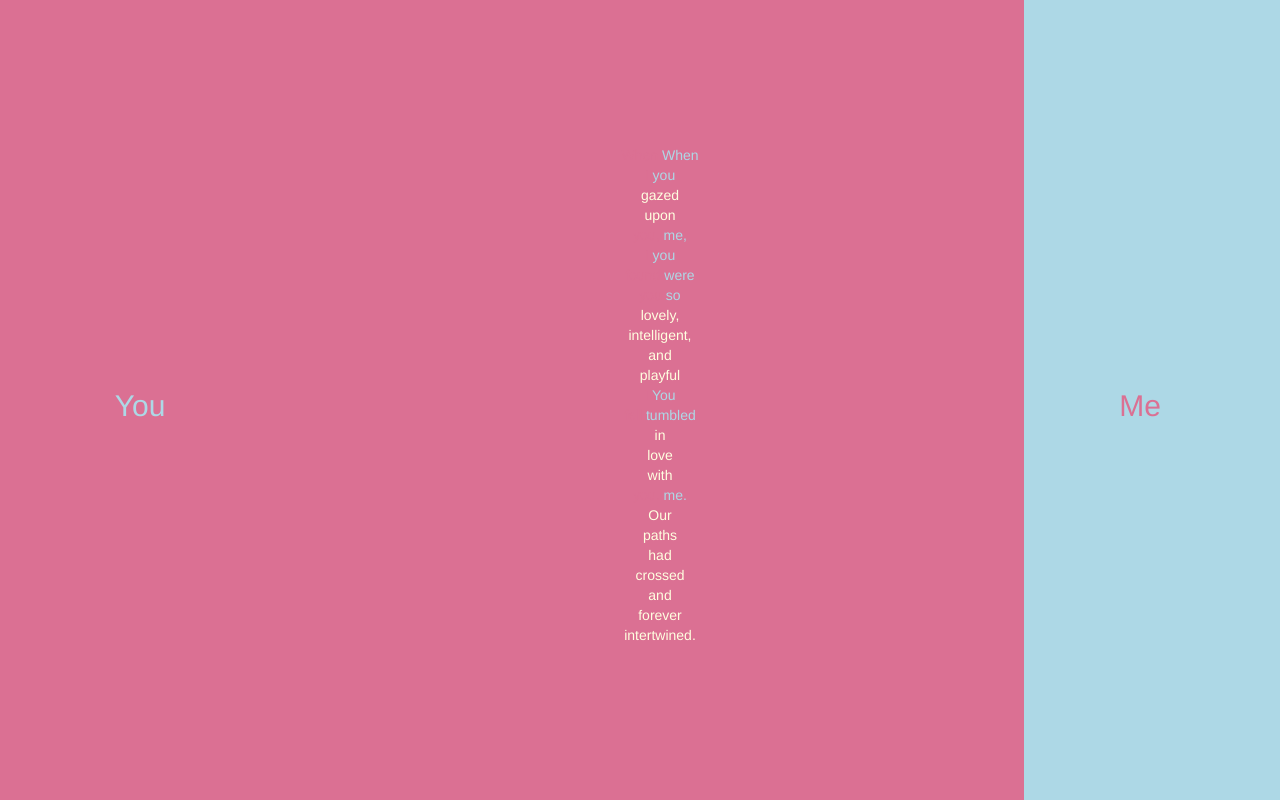
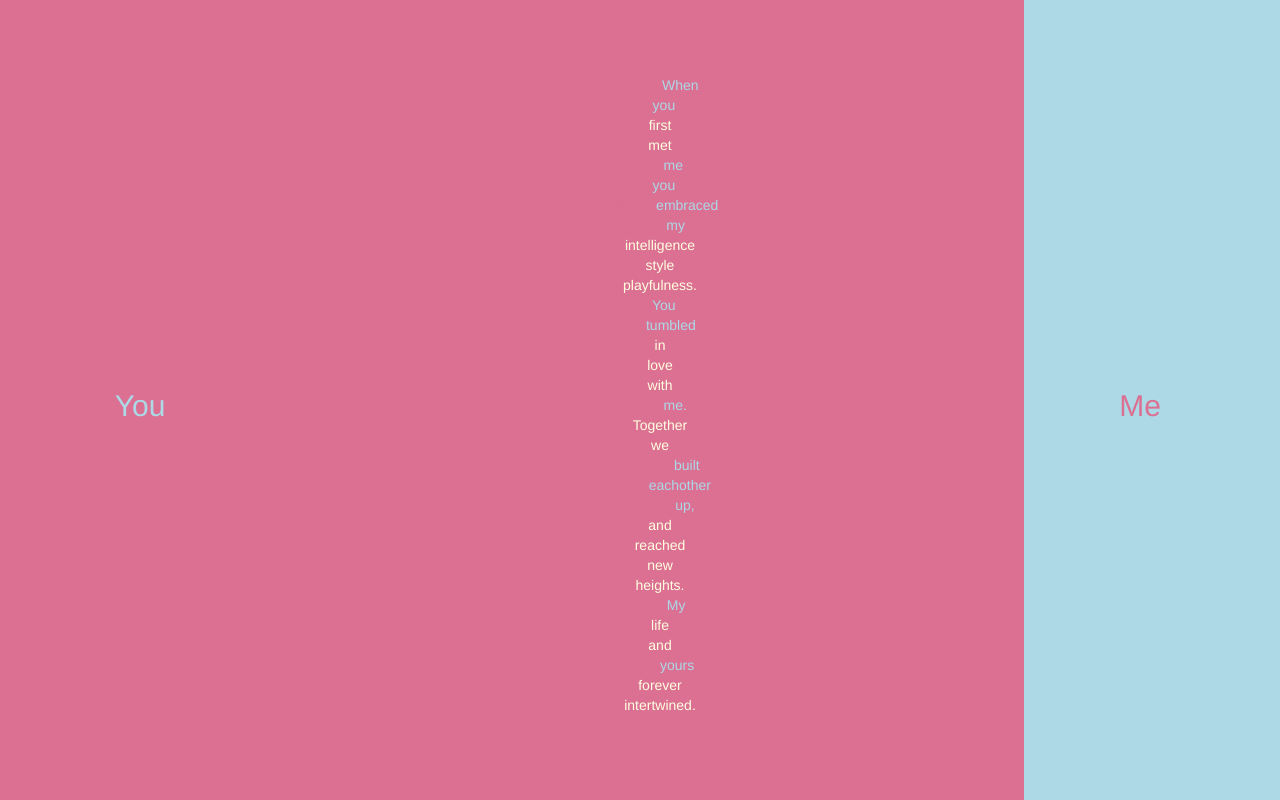
Before and after one commit to T-Nightingale/poem, a plain HTML site: page index.html in a window 1280 px wide. Drawn offline with nearby package versions, Linux system fonts and the light colour scheme.

Commit message:
Improving poem

```diff
--- a/index.html
+++ b/index.html
@@ -24,28 +24,27 @@
             <me>I</me>
             <you>you</you>
           </li>
-          <li><us>gazed</us></li>
-          <li><us>upon</us></li>
+          <li><us>first</us></li>
+          <li><us>met</us></li>
           <li>
-            <me>you,</me>
-            <you>me,</you>
+            <me>you</me>
+            <you>me</you>
           </li>
           <li>
             <me>I</me>
             <you>you</you>
           </li>
           <li>
-            <me>found</me>
-            <you>were</you>
+            <me>admired</me>
+            <you>embraced</you>
           </li>
           <li>
-            <me>you</me>
-            <you>so</you>
+            <me>your</me>
+            <you>my</you>
           </li>
-          <li><us>lovely,</us></li>
-          <li><us>intelligent,</us></li>
-          <li><us>and</us></li>
-          <li><us>playful</us></li>
+          <li><us>intelligence</us></li>
+          <li><us>style</us></li>
+          <li><us>playfulness.</us></li>
           <li>
             <me>I</me>
             <you>You</you>
@@ -61,11 +60,34 @@
             <me>you.</me>
             <you>me.</you>
           </li>
-          <li><us>Our</us></li>
-          <li><us>paths</us></li>
-          <li><us>had</us></li>
-          <li><us>crossed</us></li>
+          <li><us>Together</us></li>
+          <li><us>we</us></li>
+          <li>
+            <me>became</me>
+            <you>built</you>
+          </li>
+          <li>
+            <me>better</me>
+            <you>eachother</you>
+          </li>
+          <li>
+            <me>people,</me>
+            <you>up,</you>
+          </li>
           <li><us>and</us></li>
+          <li><us>reached</us></li>
+          <li><us>new</us></li>
+          <li><us>heights.</us></li>
+          <li>
+            <me>Your</me>
+            <you>My</you>
+          </li>
+          <li><us>life</us></li>
+          <li><us>and</us></li>
+          <li>
+            <me>mine</me>
+            <you>yours</you>
+          </li>
           <li><us>forever</us></li>
           <li><us>intertwined.</us></li>
         </ul>
```
